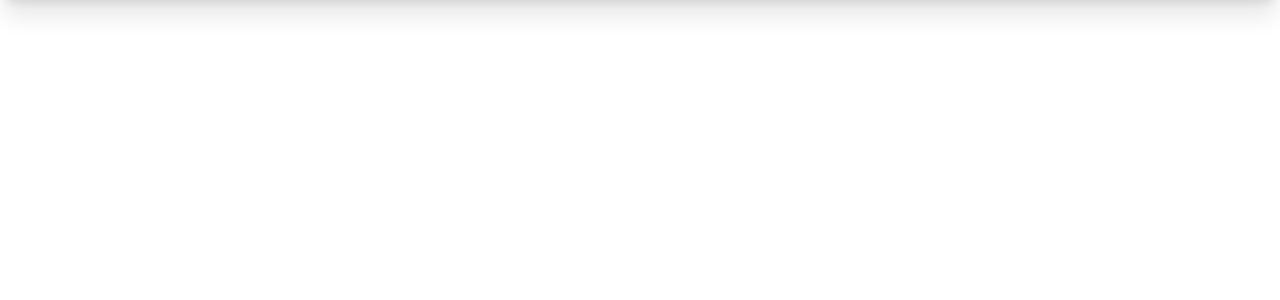
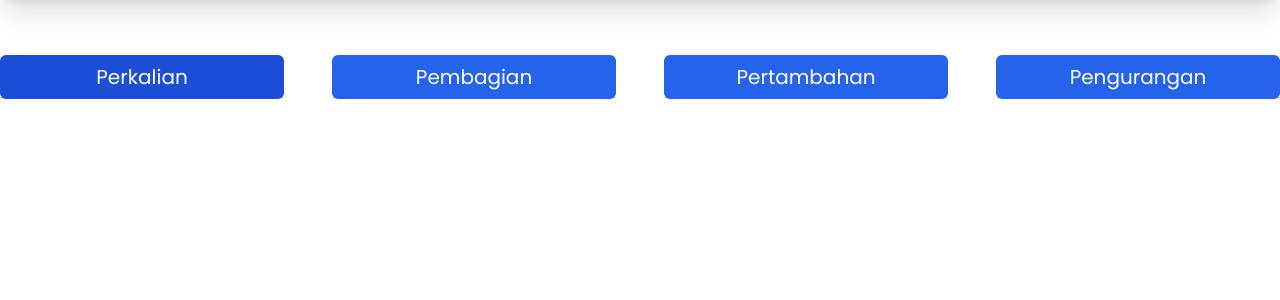
Before and after one commit to Ravsst2004/belajar-php-stikom, a PHP site: page /kabataku.php in a window 1280 px wide. Shown: the part 73-373 px from the top of the page. Run offline with PHP 8.4, Linux system fonts and the light colour scheme; some libraries are stand-ins or nearby versions.

Commit message:
Finished kabataku content

```diff
--- a/kabataku.php
+++ b/kabataku.php
@@ -1,10 +1,12 @@
 <?php require_once "./src/layouts/header.php" ?>
 
+
+<!-- TABEL KABATAKU -->
+<div class="flex flex-row justify-center mt-32 gap-x-12 ">
   <!-- Perkalian -->
-<div class="mx-[40rem] mt-32">
-  <button class="w-full bg-blue-600 text-white text-xl py-2 hover:bg-blue-700" id="collapsible">Perkalian</button>
-
-  <div class="hidden" id="contentCollapsible">
+  <div class="w-[27rem] ">
+    <button class="w-full bg-blue-700 text-white text-xl py-2 rounded-md hover:bg-blue-800" id="collapsible1">Perkalian</button>
+    <div class="hidden" id="contentCollapsible1">
       <!-- <div class="flex flex-row w-full text-center">
             <h1 class="bg-green-200 w-1/2">Ganjil</h1>
             <h1 class="bg-red-200 w-1/2">Genap</h1>
@@ -12,7 +14,7 @@
 
       <div class="grid grid-cols-2 b-2 border-black">
         <!-- loop pertama -->
-      <?php for ($k = 1; $k <= 4; $k++) : ?>
+        <?php for ($k = 1; $k <= 10; $k++) : ?>
           <div class="flex flex-col text-center border-black border-2">
             <?php for ($j = 1; $j <= 10; $j++) : ?>
               <?php if ($k % 2 == 0) : ?>
@@ -41,4 +43,148 @@
     </div>
   </div>
 
+  <!-- Pembagian -->
+  <div class="w-[27rem]">
+    <button class="w-full bg-blue-600 text-white text-xl py-2 rounded-md hover:bg-blue-700" id="collapsible2">Pembagian</button>
+
+    <div class="hidden" id="contentCollapsible2">
+      <div class="grid grid-cols-2 b-2 border-black">
+        <!-- Loop untuk pembagian ganjil -->
+        <?php for ($k = 1; $k <= 10; $k++) : ?>
+          <?php if ($k % 2 == 1) : ?>
+            <div class="text-center border-black border-2">
+              <div>
+                <h1 class="px-10 border-y-2 border-black">Pembagian <?= $k ?></h1>
+                <?php for ($j = 1; $j <= 10; $j++) : ?>
+                  <p><?= $j * $k ?> / <?= $k ?> = <?= $j * $k / $k ?></p>
+                <?php endfor ?>
+              </div>
+            </div>
+          <?php endif ?>
+
+          <?php if ($k % 2 == 0) : ?>
+            <div class="flex flex-col text-center border-black border-2">
+              <div>
+                <h1 class="px-10 border-y-2 border-black">Pembagian <?= $k ?></h1>
+                <?php for ($j = 1; $j <= 10; $j++) : ?>
+                  <p><?= ($j * $k) ?> / <?= $k ?> = <?= ($j * $k) / $k ?></p>
+                <?php endfor ?>
+              </div>
+            </div>
+          <?php endif ?>
+        <?php endfor ?>
+
+      </div>
+    </div>
+  </div>
+
+  <!-- Pertambahan -->
+  <div class="w-[27rem]">
+    <button class="w-full bg-blue-600 text-white text-xl py-2 rounded-md hover:bg-blue-700" id="collapsible3">Pertambahan</button>
+
+    <div class="hidden" id="contentCollapsible3">
+      <div class="grid grid-cols-2 b-2 border-black">
+        <!-- Loop untuk Pertambahan ganjil -->
+        <?php for ($k = 1; $k <= 10; $k++) : ?>
+          <?php if ($k % 2 == 1) : ?>
+            <div class="text-center border-black border-2">
+              <div>
+                <h1 class="px-10 border-y-2 border-black">Pertambahan <?= $k ?></h1>
+                <?php for ($j = 1; $j <= 10; $j++) : ?>
+                  <p><?= $j ?> + <?= $k ?> = <?= $j + $k ?></p>
+                <?php endfor ?>
+              </div>
+            </div>
+          <?php endif ?>
+
+          <?php if ($k % 2 == 0) : ?>
+            <div class="flex flex-col text-center border-black border-2">
+              <div>
+                <h1 class="px-10 border-y-2 border-black">Pertambahan <?= $k ?></h1>
+                <?php for ($j = 1; $j <= 10; $j++) : ?>
+                  <p><?= $j ?> + <?= $k ?> = <?= $j + $k ?></p>
+                <?php endfor ?>
+              </div>
+            </div>
+          <?php endif ?>
+        <?php endfor ?>
+
+      </div>
+    </div>
+  </div>
+
+  <!-- Pengurangan -->
+  <div class="w-[27rem]">
+    <button class="w-full bg-blue-600 text-white text-xl py-2 rounded-md hover:bg-blue-700" id="collapsible4">Pengurangan</button>
+
+    <div class="hidden" id="contentCollapsible4">
+      <div class="grid grid-cols-2 b-2 border-black">
+        <!-- Loop untuk Pengurangan ganjil -->
+        <?php for ($k = 1; $k <= 10; $k++) : ?>
+          <?php if ($k % 2 == 1) : ?>
+            <div class="text-center border-black border-2">
+              <div>
+                <h1 class="px-10 border-y-2 border-black">Pengurangan <?= $k ?></h1>
+                <?php for ($j = 1; $j <= 10; $j++) : ?>
+                  <p><?= $j * $k ?> - <?= $k ?> = <?= $j * $k - $k ?></p>
+                <?php endfor ?>
+              </div>
+            </div>
+          <?php endif ?>
+
+          <?php if ($k % 2 == 0) : ?>
+            <div class="flex flex-col text-center border-black border-2">
+              <div>
+                <h1 class="px-10 border-y-2 border-black">Pengurangan <?= $k ?></h1>
+                <?php for ($j = 1; $j <= 10; $j++) : ?>
+                  <p><?= ($j * $k) ?> - <?= $k ?> = <?= ($j * $k) - $k ?></p>
+                <?php endfor ?>
+              </div>
+            </div>
+          <?php endif ?>
+        <?php endfor ?>
+
+      </div>
+    </div>
+  </div>
+
+</div>
+
+<script>
+  let coll1 = document.getElementById("collapsible1");
+  let coll2 = document.getElementById("collapsible2");
+  let coll3 = document.getElementById("collapsible3");
+  let coll4 = document.getElementById("collapsible4");
+  let content1 = document.getElementById("contentCollapsible1");
+  let content2 = document.getElementById("contentCollapsible2");
+  let content3 = document.getElementById("contentCollapsible3");
+  let content4 = document.getElementById("contentCollapsible4");
+
+
+  coll1.addEventListener("click", function() {
+    toggleContent(content1);
+  });
+
+  coll2.addEventListener("click", function() {
+    toggleContent(content2);
+  });
+
+  coll3.addEventListener("click", function() {
+    toggleContent(content3);
+  });
+
+  coll4.addEventListener("click", function() {
+    toggleContent(content4);
+  });
+
+  function toggleContent(content) {
+    if (content.classList.contains("hidden")) {
+      content.classList.remove("hidden");
+    } else {
+      content.classList.add("hidden");
+    }
+  }
+</script>
+
+
 <?php require_once "./src/layouts/footer.php" ?>
--- a/src/js/main.js
+++ b/src/js/main.js
@@ -1,10 +1,20 @@
-let coll = document.getElementById("collapsible");
-let content = document.getElementById("contentCollapsible");
-console.log(content);
-coll.addEventListener("click", function () {
+let coll1 = document.getElementById("collapsible1");
+let coll2 = document.getElementById("collapsible2");
+let content1 = document.getElementById("contentCollapsible1");
+let content2 = document.getElementById("contentCollapsible2");
+
+coll1.addEventListener("click", function () {
+  toggleContent(content1);
+});
+
+coll2.addEventListener("click", function () {
+  toggleContent(content2);
+});
+
+function toggleContent(content) {
   if (content.classList.contains("hidden")) {
     content.classList.remove("hidden");
   } else {
     content.classList.add("hidden");
   }
-});
+}
--- a/src/layouts/footer.php
+++ b/src/layouts/footer.php
@@ -1,4 +1,4 @@
-  <script src="src/js/main.js"></script>
+  <!-- <script src="/src/js/main.js"></script> -->
   </body>
 
   </html>
```
Lines whose indentation alone changed are shown as unchanged.
